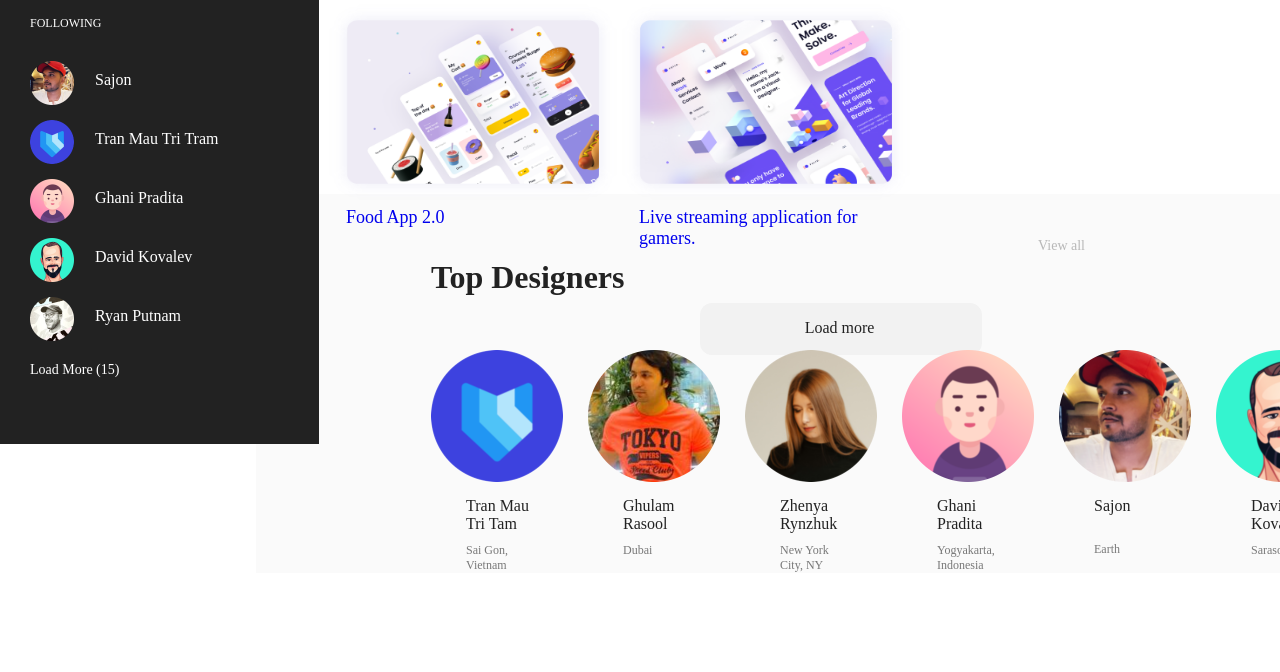
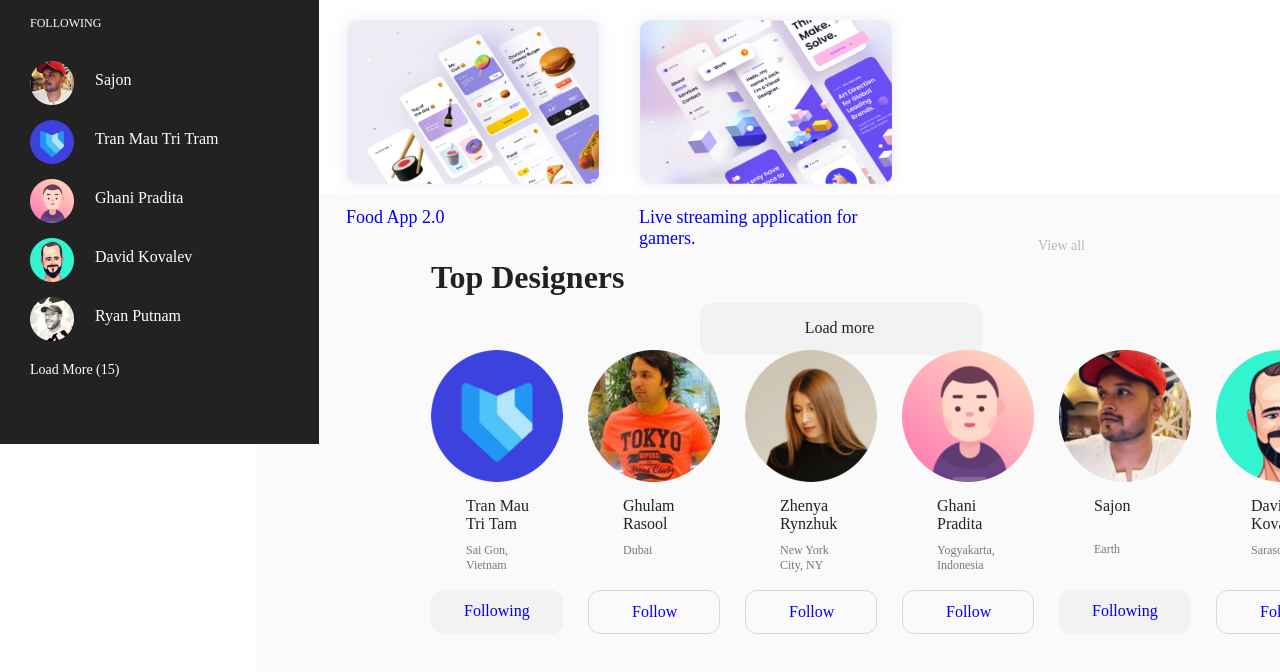
Before and after one commit to SabaChoxeli/shualeduri, a plain HTML site: page index.html in a window 1280 px wide. Shown: the part 706-1378 px from the top of the page. Before the commit the page ends 1279 px from the top, so only its background shows below. Drawn offline with Linux system fonts and the light colour scheme.

Commit message:
add whole lower section with styles

```diff
--- a/css/style.css
+++ b/css/style.css
@@ -404,6 +404,7 @@ header {
   background-size: auto;
   margin-left: 20%;
   margin-top: -250px;
+  height: 500px;
 }
 
 .lower-section-head {
@@ -460,3 +461,32 @@ header {
   margin-top: 10px;
   padding-left: 60px;
 }
+
+.follow-buttons {
+  margin-top: 17px;
+  margin-left: 25px;
+}
+
+.follow-button {
+  width: 132px;
+  height: 44px;
+  padding-left: 43px;
+  padding-top: 12px;
+  padding-right: 47px;
+  padding-bottom: 13px;
+  border: 1px solid#D8D8D8;
+  border-radius: 12px;
+  margin-right: 25px;
+}
+
+.following-button {
+  width: 132px;
+  height: 44px;
+  padding-left: 33px;
+  padding-top: 12px;
+  padding-right: 36px;
+  padding-bottom: 13px;
+  background-color: #f2f2f2;
+  border-radius: 12px;
+  margin-right: 25px;
+}
--- a/index.html
+++ b/index.html
@@ -253,7 +253,7 @@
           </a>
         </div>
       </div>
-      <div class="lower-section-body d-flex">
+      <div class="lower-section-body">
         <div class="d-flex">
           <div class="d-flex-column">
             <img
@@ -328,33 +328,48 @@
             <span class="second-span">Omsk, Russia</span>
           </div>
         </div>
-        <div class="d-flex">
-          <div>
-            <a href=""></a>
+        <div class="d-flex follow-buttons">
+          <div class="following-button">
+            <a href="#">Following</a>
           </div>
-          <div>
-            <a href=""></a>
+          <div class="follow-button">
+            <a href="#">Follow</a>
           </div>
-          <div>
-            <a href=""></a>
+          <div class="follow-button">
+            <a href="#">Follow</a>
           </div>
-          <div>
-            <a href=""></a>
+          <div class="follow-button">
+            <a href="#">Follow</a>
           </div>
-          <div>
-            <a href=""></a>
+          <div class="following-button">
+            <a href="#">Following</a>
           </div>
-          <div>
-            <a href=""></a>
+          <div class="follow-button">
+            <a href="#">Follow</a>
           </div>
-          <div>
-            <a href=""></a>
+          <div class="follow-button">
+            <a href="#">Follow</a>
           </div>
-          <div>
-            <a href=""></a>
+          <div class="follow-button">
+            <a href="#">Follow</a>
           </div>
         </div>
       </div>
     </div>
+    <footer>
+      <div>
+        <p></p>
+        <p></p>
+        <p></p>
+        <p></p>
+        <p></p>
+        <p></p>
+        <p></p>
+        <p></p>
+      </div>
+      <div></div>
+      <div></div>
+      <div></div>
+    </footer>
   </body>
 </html>
```
